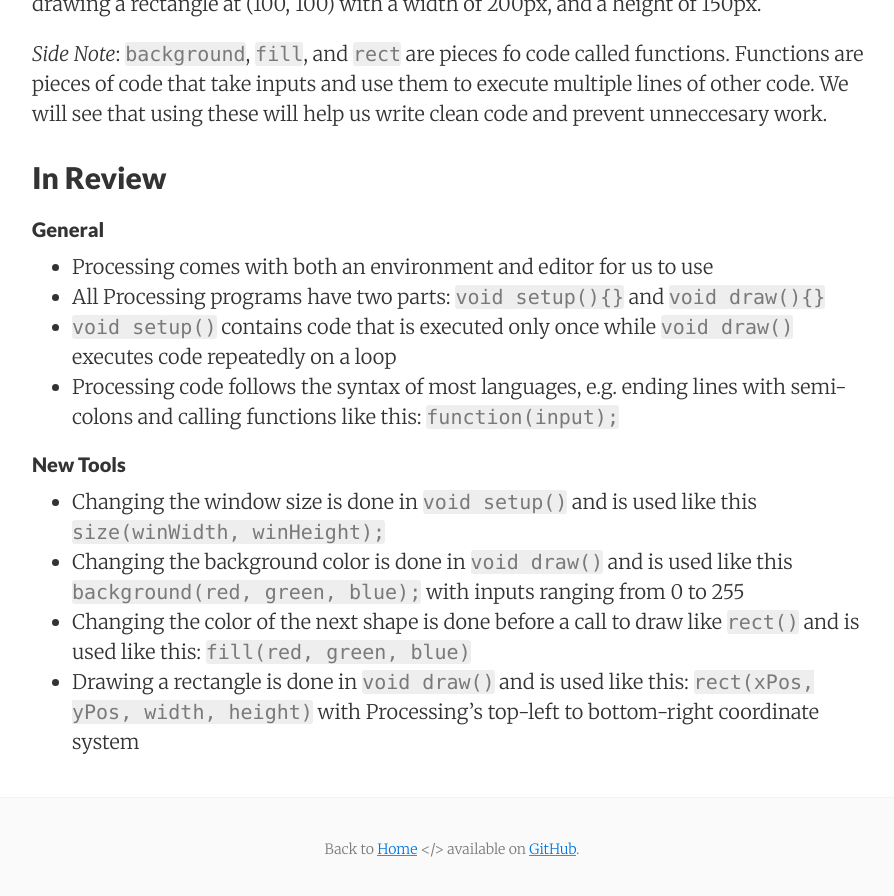
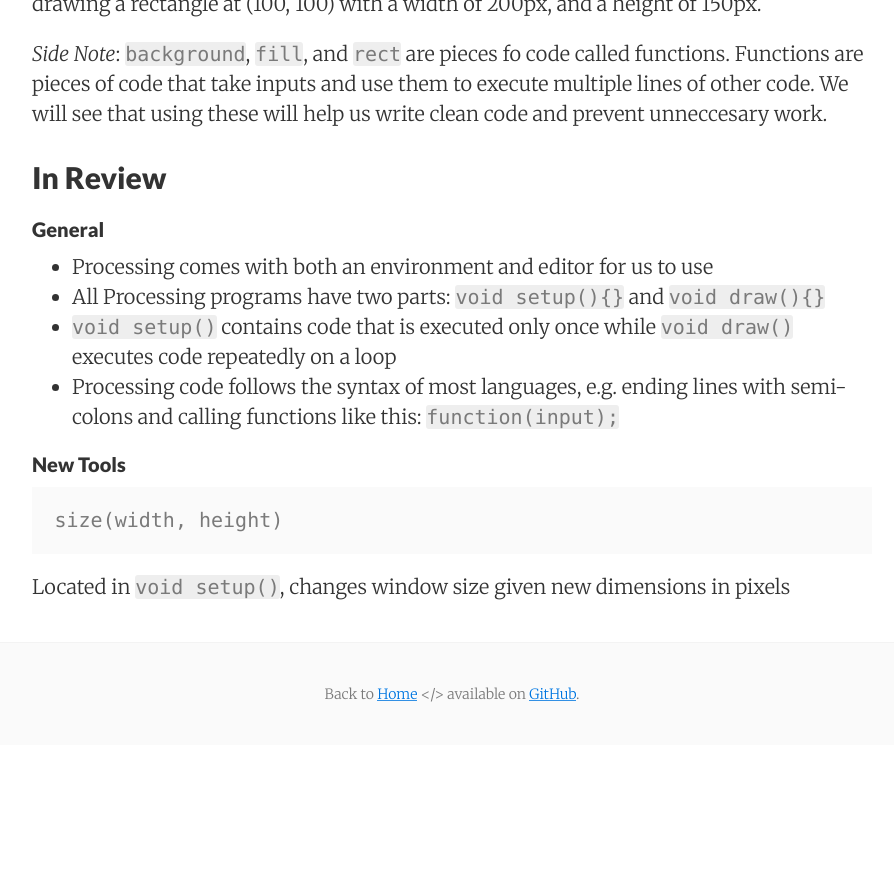
Before and after one commit to idea-lab/cst-blog, a Jekyll site: the page built from _posts/2018-09-28-processingIntro.md, in a window 1280 px wide and 900 px high, scrolled down 2481 px. Shown: the top 896 px of the window, without its empty margins (188-1082 px from the left). Built offline with Jekyll 4.4.1, drawn with Linux system fonts in a browser that asks for light colours; after the commit the page ends 3226 px from its top, so only the background shows below that; some of the changed text lies outside the part shown.

Commit message:
format changes

````diff
--- a/_posts/2018-09-28-processingIntro.md
+++ b/_posts/2018-09-28-processingIntro.md
@@ -70,7 +70,7 @@ We will see that using these will help us write clean code and prevent unneccesa
 * Processing code follows the syntax of most languages, e.g. ending lines with semi-colons and calling functions like this: `function(input);`
 
 #### New Tools
-* Changing the window size is done in `void setup()` and is used like this `size(winWidth, winHeight);`
-* Changing the background color is done in `void draw()` and is used like this `background(red, green, blue);` with inputs ranging from 0 to 255
-* Changing the color of the next shape is done before a call to draw like `rect()` and is used like this: `fill(red, green, blue)`
-* Drawing a rectangle is done in `void draw()` and is used like this: `rect(xPos, yPos, width, height)` with Processing's top-left to bottom-right coordinate system
+```processing
+size(width, height)
+```
+Located in `void setup()`, changes window size given new dimensions in pixels
````
